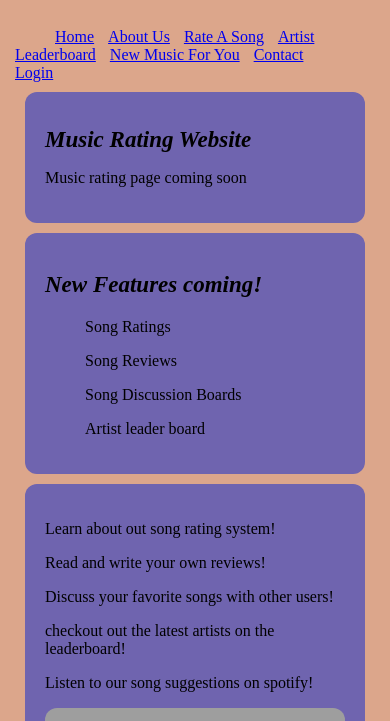
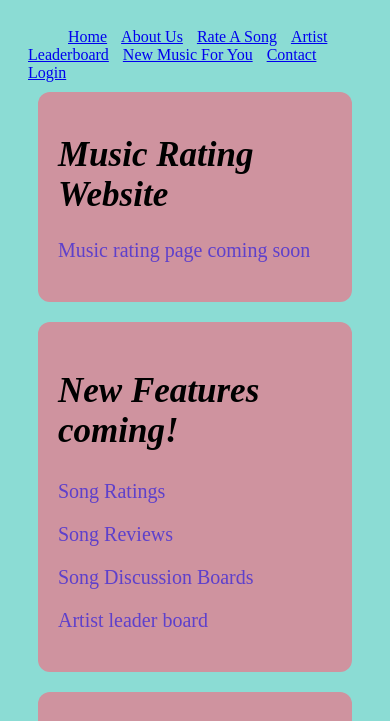
Before and after one commit to Freddy444/Songrating-Freddy.Max, a PHP site: page / in a window 390 px wide. Shown: the top 721 px of the page. Run offline with PHP 8.4, Linux system fonts and the light colour scheme; grey boxes are pictures that could not be loaded.

Commit message:
Fixed bugs for mobile issue#10

```diff
--- a/css/style.css
+++ b/css/style.css
@@ -1,7 +1,12 @@
 
 .content {
     font-style: italic;
-    font-size: 23px;
+    font-size: 35px;
+}
+
+p {
+    font-size: 20px;
+    color: #5e40cb;
 }
 
 .image {
@@ -22,8 +27,7 @@
 .flex-container{
     display: flex;
     flex-direction: column;
-    align-items: center;
-    background-color: #dca68b;
+    background-color: #8bdcd4;
     padding: 20px;
 }
 
@@ -31,7 +35,7 @@
     margin: 10px;
     padding: 20px;
     border-radius: 12px;
-    background-color: #6f64af;
+    background-color: #cf939f;
 }
 
 /*adjustments fo rsmaller screens*/
--- a/index.html
+++ b/index.html
@@ -4,8 +4,9 @@
 
 
 <head>
+    <meta name ="viewport" content="width=device-width, initial-scale=1.0, maximum-scale=1.0, user-scalable=no">
     <meta charset = "UTF-8">
-    <met name="viewport" content="width=device-width, initial-scale=1.0">
+    <meta name="viewport" content="width=device-width, initial-scale=1.0">
     <title>Landpage</title>
     <link rel="stylesheet" href="css/style.css">
 </head>
@@ -31,10 +32,10 @@
     <div class = "flex-item">
     <section>
         <h2 class="content">New Features coming! </h2>
-        <ul>Song Ratings</ul>
-        <ul>Song Reviews</ul>
-        <ul>Song Discussion Boards</ul>
-        <ul>Artist leader board</ul>
+        <p>Song Ratings</p>
+        <p>Song Reviews</p>
+        <p>Song Discussion Boards</p>
+        <p>Artist leader board</p>
     </section>
     </div>
 
@@ -70,8 +71,8 @@
     <div class = "flex-item">
     <section>
         <h2 class="content">Subscriptions</h2>
-        <ul>Freemium</ul>
-        <ul>Premium</ul>
+        <p>Freemium</p>
+        <p>Premium</p>
     </section>
     </div>
 
```
